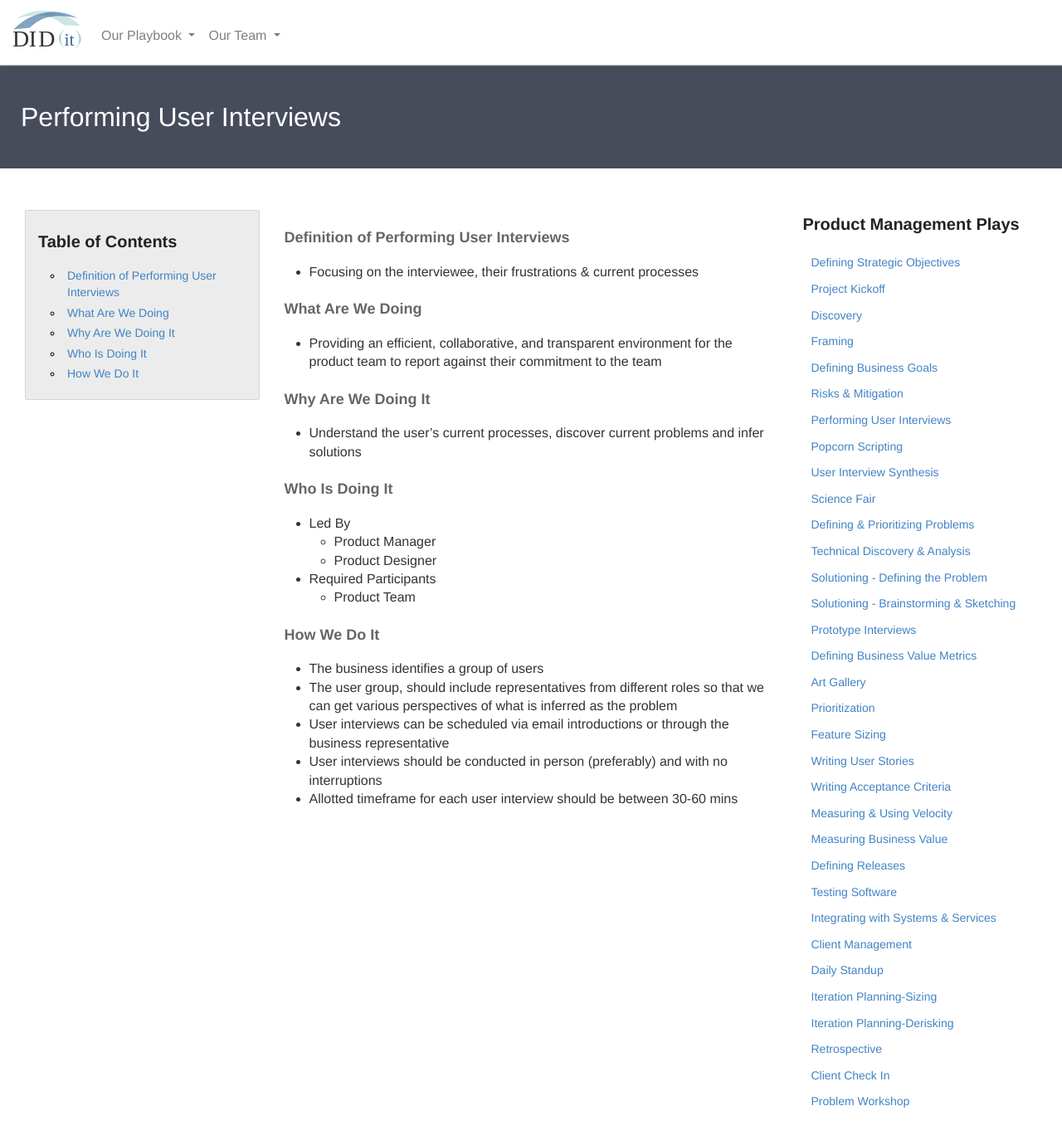
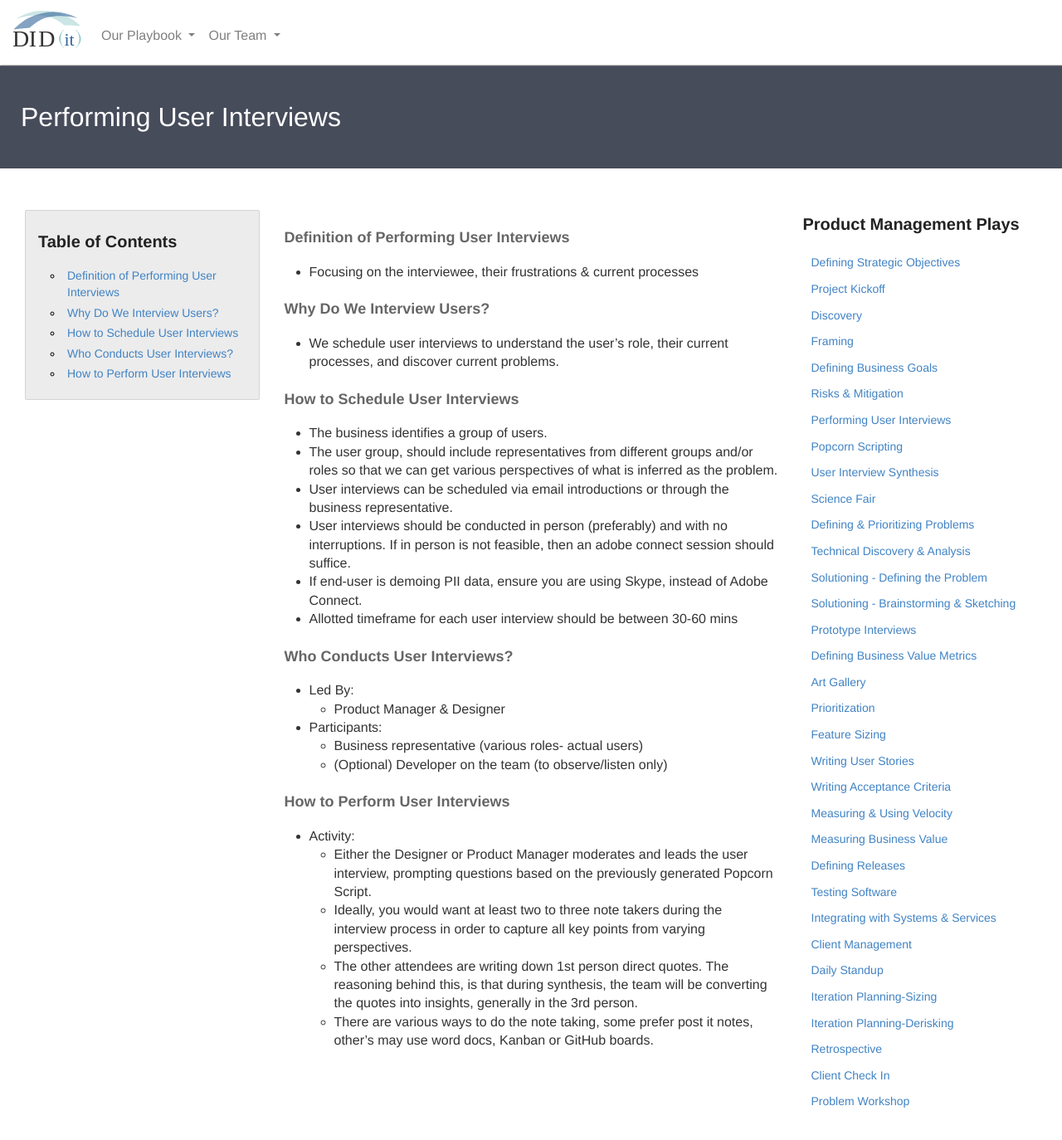
Before and after one commit to KnightPointSystems/kps_playbook, a Jekyll site: the page built from performing-user-interviews.md, in a window 1280 px wide and 1400 px high. Shown: the top 1374 px of the window at 83% size. Built offline with Jekyll 4.4.1, drawn with Linux system fonts in a browser that asks for light colours; nearby versions of some CDN libraries.

Commit message:
Updated performing user interviews play

```diff
--- a/performing-user-interviews.md
+++ b/performing-user-interviews.md
@@ -10,35 +10,35 @@ permalink: /user-interviews/
             <h3>Table of Contents</h3>
                 <ul>
                     <li>
-                        <a href="#PUI-Definition">
+                        <a href="#Definition">
                             Definition of Performing User Interviews
                         </a>
                     </li>
                     <li>
-                        <a href="#PUI-What">
-                            What Are We Doing
+                        <a href="#Why">
+                            Why Do We Interview Users?
                         </a>
                     </li>
                     <li>
-                        <a href="#PUI-Why">
-                            Why Are We Doing It
+                        <a href="#Schedule">
+                           How to Schedule User Interviews
                         </a>
                     </li>
                     <li>
-                        <a href="#PUI-Who">
-                            Who Is Doing It
+                        <a href="#Who">
+                            Who Conducts User Interviews?
                         </a>
                     </li>
                     <li>
-                        <a href="#PUI-How">
-                            How We Do It
+                        <a href="#Perform">
+                            How to Perform User Interviews
                         </a>
                     </li>
                    </ul>
         </div>
     </div>
     <div class="col-md-6">
-    <h4 class="PUI-Definition" id="PUI-Definition">
+    <h4 class="Definition" id="Definition">
             Definition of Performing User Interviews
         </h4>
         <ul>
@@ -46,43 +46,51 @@ permalink: /user-interviews/
                 Focusing on the interviewee, their frustrations & current processes
             </li>
         </ul>
-        <h4 class="PUI-What" id="PUI-What">
-            What Are We Doing
+        <h4 class="Why" id="Why">
+        Why Do We Interview Users?
         </h4>
 	<ul>
-        <li>Providing an efficient, collaborative, and transparent environment for the product team to report against their commitment to the team</li>
+        <li>We schedule user interviews to understand the user’s role, their current processes, and discover current problems.
+</li>
 	</ul>
-        <h4 class="PUI-Why" id="PUI-Why">
-            Why Are We Doing It
+        <h4 class="Schedule" id="Schedule">
+            How to Schedule User Interviews
         </h4>
     <ul>
-        <li>Understand the user’s current processes, discover current problems and infer solutions</li>
+        <li>The business identifies a group of users.</li>
+<li>The user group, should include representatives from different groups and/or roles so that we can get various perspectives of what is inferred as the problem. </li>
+<li>User interviews can be scheduled via email introductions or through the business representative.</li>
+<li>User interviews should be conducted in person (preferably) and with no interruptions. If in person is not feasible, then an adobe connect session should suffice.</li>
+<li>If end-user is demoing PII data, ensure you are using Skype, instead of Adobe Connect.</li>
+<li>Allotted timeframe for each user interview should be between 30-60 mins</li>
 	</ul>
-        <h4 class="PUI-Who" id="PUI-Who">
-            Who Is Doing It
+        <h4 class="Who" id="Who">
+            Who Conducts User Interviews?
         </h4>
         <ul>
-            <li>Led By
+            <li>Led By:
                 <ul>
-                    <li>Product Manager</li>
-		    <li>Product Designer</li>
+                    <li>Product Manager & Designer</li>
                 </ul>
             </li>
-            <li>Required Participants
+            <li>Participants:
                 <ul>
-                    <li>Product Team </li>
+                    <li>Business representative (various roles- actual users)</li>
+                    <li>(Optional) Developer on the team (to observe/listen only)</li>
                 </ul>
             </li>
         </ul>
-<h4 class="PUI-How" id="PUI-How">
-    How We Do It
+<h4 class="Perform" id="Perform">
+    How to Perform User Interviews
 </h4>
 <ul>
-    <li>The business identifies a group of users</li>
-    <li>The user group, should include representatives from different roles so that we can get various perspectives of what is inferred as the problem</li>
-    <li>User interviews can be scheduled via email introductions or through the business representative</li>
-    <li>User interviews should be conducted in person (preferably) and with no interruptions</li>
-    <li>Allotted timeframe for each user interview should be between 30-60 mins</li>
+    <li>Activity: </li>
+    <ul>
+<li>Either the Designer or Product Manager moderates and leads the user interview, prompting questions based on the previously generated Popcorn Script.</li>
+<li>Ideally, you would want at least two to three note takers during the interview process in order to capture all key points from varying perspectives.</li>
+<li>The other attendees are writing down 1st person direct quotes. The reasoning behind this, is that during synthesis, the team will be converting the quotes into insights, generally in the 3rd person. </li>
+<li>There are various ways to do the note taking, some prefer post it notes, other’s may use word docs,  Kanban or GitHub boards. </li>
+</ul>
 </ul>
     </div>
     <div class="col-md-3">
```
